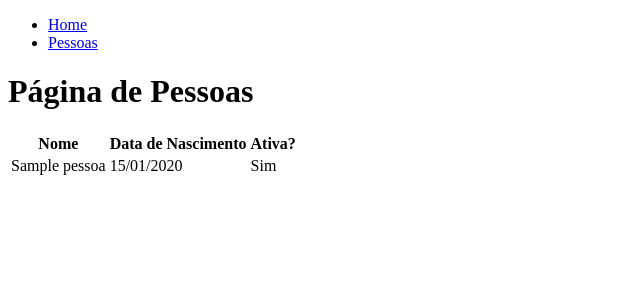
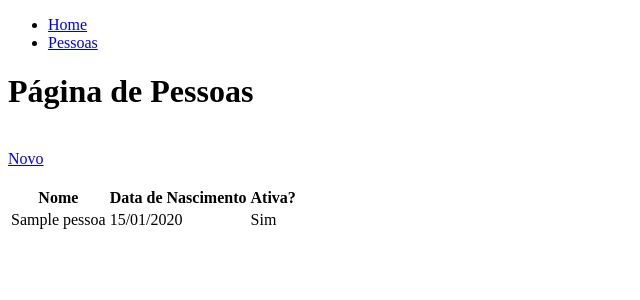
Before and after one commit to luhborba/Lista_de_Contatos-django, a Django app: page /pessoas/ in a window 1280 px wide. Shown: the top 300 px of the page, without its empty margins (0-640 px from the left). Run offline with Django 4.2, Linux system fonts and the light colour scheme; tables that the repository leaves empty hold one stand-in row (values such as "Sample post").

Commit message:
Commitando

```diff
--- a/main/templates/main/base.html
+++ b/main/templates/main/base.html
@@ -9,7 +9,7 @@
 <body>
     <ul>
         <li><a href="{% url 'home' %}">Home</a></li>
-        <li><a href="{% url 'pessoas.index' %}">Pessoas</a></li>
+        <li><a href="{% url 'pessoa.index' %}">Pessoas</a></li>
     </ul>
     {% block content %}
     {% endblock content %}
--- a/pessoa/templates/pessoa/pessoa_list.html
+++ b/pessoa/templates/pessoa/pessoa_list.html
@@ -1,6 +1,9 @@
 {% extends 'main/base.html' %}
 {% block content %}
 <h1>Página de Pessoas</h1>
+<br>
+<a href="{% url 'pessoa.novo' %}"> Novo </a>
+<br><br>
 <table>
     <thead>
         <tr>
--- a/pessoa/urls.py
+++ b/pessoa/urls.py
@@ -1,7 +1,8 @@
 from django.urls import path
-from .views import ListaPessoaView
+from .views import ListaPessoaView, PessoaCreateView
 
 
 urlpatterns = [
-    path('', ListaPessoaView.as_view(), name='pessoas.index'),
+    path('', ListaPessoaView.as_view(), name='pessoa.index'),
+    path('novo/', PessoaCreateView.as_view(), name='pessoa.novo')
 ]
--- a/pessoa/views.py
+++ b/pessoa/views.py
@@ -1,8 +1,15 @@
 from django.shortcuts import render
-from django.views.generic import ListView
+from django.views.generic import ListView, CreateView
 from .models import Pessoa
+from .forms import PessoaForm
 
 
 class ListaPessoaView(ListView):
     model = Pessoa
     queryset = Pessoa.objects.all().order_by('nome_completo')
+
+
+class PessoaCreateView(CreateView):
+    model = Pessoa
+    form_class = PessoaForm
+    success_url = '/pessoas/'
```
